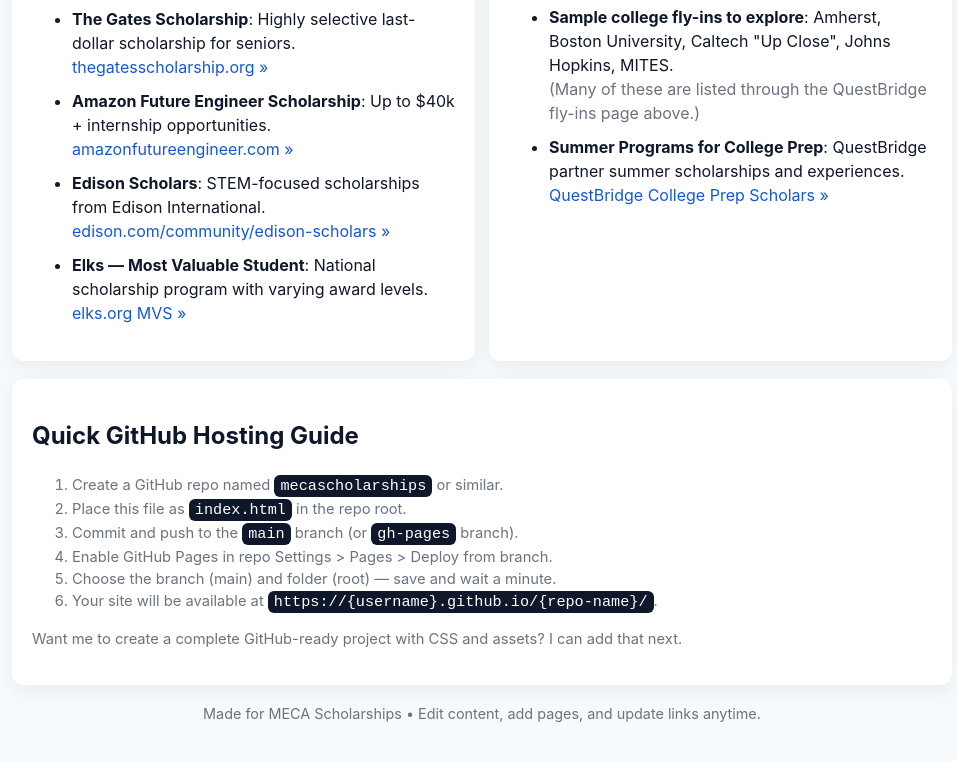
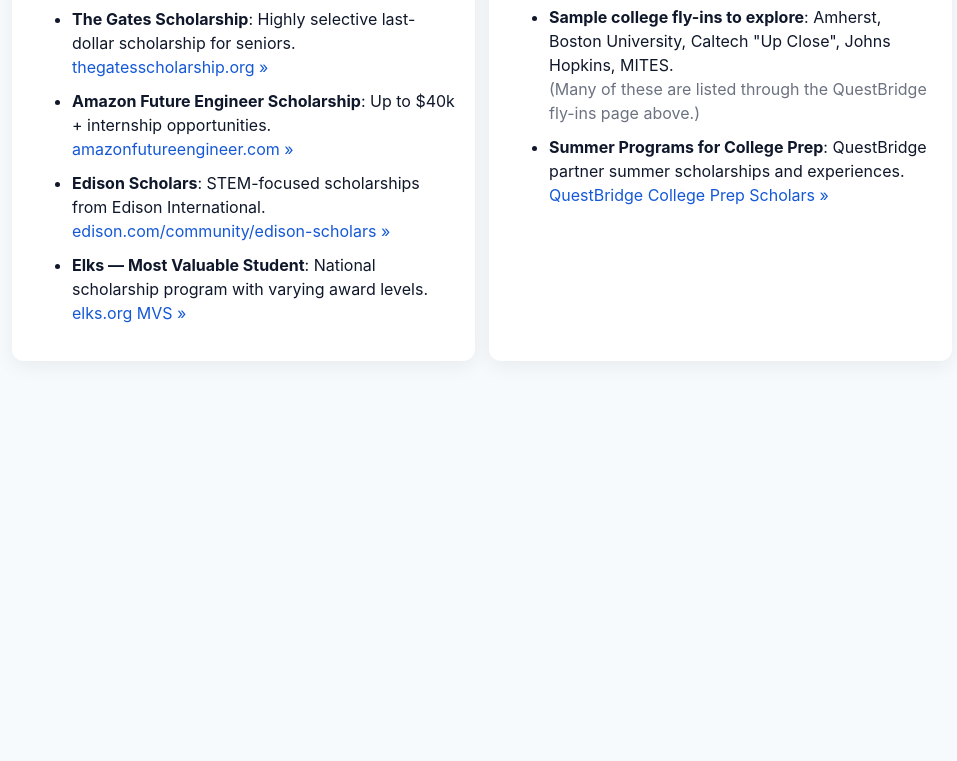
Before and after one commit to draeoy/mecascholarships, a plain HTML site: page index.html in a window 1280 px wide. Shown: the part 960-1721 px from the top of the page, without its empty margins (158-1115 px from the left). After the commit the page ends 1391 px from the top, so only its background shows below. Drawn offline with Linux system fonts and the light colour scheme.

Commit message:
Update index.html
Cleaned the bottom part of the website

```diff
--- a/index.html
+++ b/index.html
@@ -131,24 +131,3 @@
         </ul>
       </section>
     </div>
-
-    <!-- How to host quickly on GitHub -->
-    <section class="card">
-      <h2>Quick GitHub Hosting Guide</h2>
-      <ol class="clean small">
-        <li>Create a GitHub repo named <code>mecascholarships</code> or similar.</li>
-        <li>Place this file as <code>index.html</code> in the repo root.</li>
-        <li>Commit and push to the <code>main</code> branch (or <code>gh-pages</code> branch).</li>
-        <li>Enable GitHub Pages in repo Settings &gt; Pages &gt; Deploy from branch.</li>
-        <li>Choose the branch (main) and folder (root) — save and wait a minute.</li>
-        <li>Your site will be available at <code>https://{username}.github.io/{repo-name}/</code>.</li>
-      </ol>
-      <p class="small muted">Want me to create a complete GitHub-ready project with CSS and assets? I can add that next.</p>
-    </section>
-
-    <footer>
-      <p class="muted">Made for MECA Scholarships • Edit content, add pages, and update links anytime.</p>
-    </footer>
-  </div>
-</body>
-</html>
```
